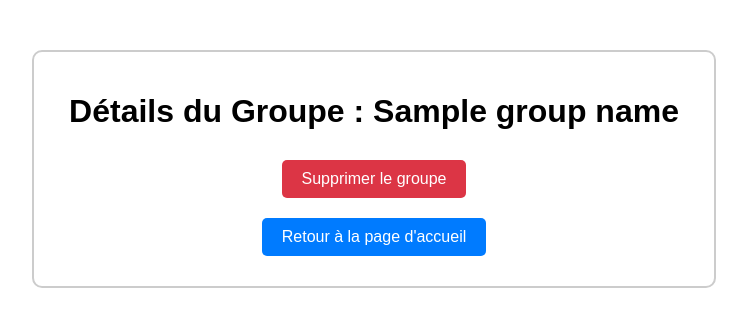
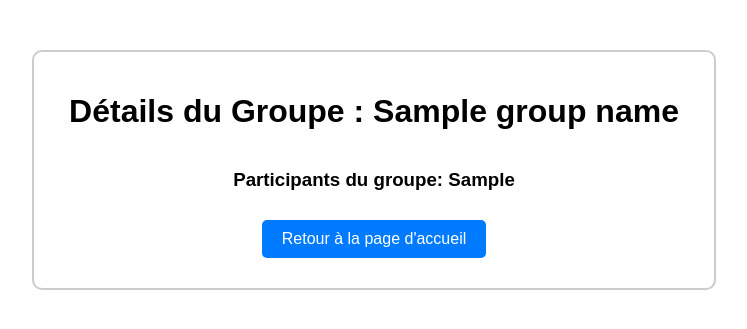
Before and after one commit to Nathanlsch/ProjetFinDeSession, a Flask app: template template/groupe-details.html in a window 1280 px wide. Shown: the top 329 px of the page, without its empty margins (266-1013 px from the left). Run offline with Flask 3, Linux system fonts and the light colour scheme; the template is opened without the code that fills it: most values are stand-ins (such as "Sample title", 1, 10 or a date in 2020).

Commit message:
bouton supprimer

```diff
--- a/template/groupe-details.html
+++ b/template/groupe-details.html
@@ -62,19 +62,24 @@
 <body>
   <div id="group-details">
     <h1>Détails du Groupe : {{ group_name }}</h1>
-<!-- Ajoutez d'autres détails du groupe ici -->
+
+    <h3>Participants du groupe: {{ user_list }}</h3>
+
+    {% if test_admin == 1 %}
+
     <div id = delete-button> <a href="/acceuil">Supprimer le groupe</a> </div>
+    {% endif %}
 
     <div id = accueil-button> <a href="/acceuil">Retour à la page d'accueil</a></div>
 
 
 
-<!-- Ajouter bouton qui supprime le groupe pour l'administrateur, Ajouter affichage des utilisateurs du groupe, Ajouter le code du groupe pour inviter des utilisateurs -->
-<!-- {% if admin == 1 %} -->
+<!-- Ajouter bouton qui permet de quitter le groupe, Ajouter affichage des utilisateurs du groupe, Ajouter le code du groupe pour inviter des utilisateurs -->
 
 
 
-<!-- {% endif %} -->
+
+
 
   </div>
 </body>
```
